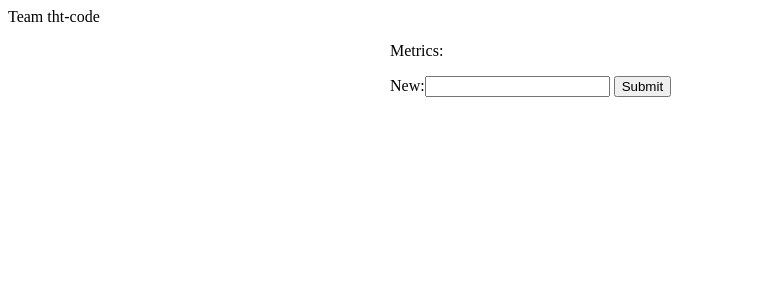
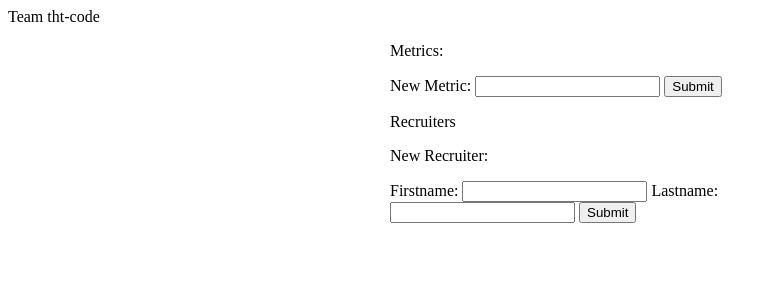
Before and after one commit to nxlouie/careerqueue, a Flask app: page /profile in a window 1280 px wide. Shown: the top 300 px of the page, without its empty margins (0-777 px from the left). Run offline with Flask 2, Linux system fonts and the light colour scheme; data that the repository does not hold is empty.

Commit message:
Finished profile....Booyah :fire:

```diff
--- a/controllers/profile.py
+++ b/controllers/profile.py
@@ -7,21 +7,55 @@ profile = Blueprint('profile', __name__, template_folder='templates')
 @profile.route('/profile', methods=['GET','POST'])
 def profile_route():
 
-	cur = db.cursor()
-	cur.execute('SELECT metric_name FROM Metrics')
 
-	metrics = cur.fetchall()
-	cur.close()
+  if request.method == 'GET':
 
-	if request.method == 'GET':
-		return render_template("profile.html", metrics = metrics)
+    cur = db.cursor()
+    cur.execute('SELECT metric_name FROM Metrics')
+    metrics = cur.fetchall()
+    cur.close()
 
-	if request.method == 'POST':
-		cur = db.cursor()
+    cur = db.cursor()
+    cur.execute('SELECT firstname, lastname FROM Recruiter')
+    recruiters = cur.fetchall()
+    cur.close()
 
-		metric = request.form.get('metric_name')
 
-		cur.execute('INSERT INTO Metrics (metric_id, metric_name) VALUES (NULL, %s)',(metric,))
-		cur.execute('SELECT metric_name FROM Metrics')
-		metrics = cur.fetchall()
-		return render_template("profile.html", metrics = metrics)
+    return render_template("profile.html", metrics = metrics, recruiters = recruiters)
+
+  if request.method == 'POST':
+
+    metrics = None
+    recruiters = None
+
+    if request.form.get('op') == 'metric':
+      cur = db.cursor()
+      metric = request.form.get('metric_name')
+      # insert
+      cur.execute('INSERT INTO Metrics (metric_id, metric_name) VALUES (NULL, %s)',(metric,))
+      cur.execute('SELECT metric_name FROM Metrics')
+      metrics = cur.fetchall()
+      cur.close()
+
+      cur = db.cursor()
+      cur.execute('SELECT firstname,lastname FROM Recruiter')
+      recruiters = cur.fetchall()
+      cur.close()
+
+
+    elif request.form.get('op') == 'recruiter':
+      cur = db.cursor()
+      firstname = request.form.get('recruiter_firstname')
+      lastname = request.form.get('recruiter_lastname')
+      # insert
+      cur.execute('INSERT INTO Recruiter (firstname, lastname) VALUES (%s, %s)',(firstname,lastname))
+      cur.execute('SELECT firstname,lastname FROM Recruiter')
+      recruiters = cur.fetchall()
+      cur.close()
+
+      cur = db.cursor()
+      cur.execute('SELECT metric_name FROM Metrics')
+      metrics = cur.fetchall()
+      cur.close()
+
+    return render_template("profile.html", metrics = metrics, recruiters = recruiters)
--- a/sql/tbl_create.sql
+++ b/sql/tbl_create.sql
@@ -4,9 +4,9 @@ CREATE TABLE Recruiter (
   recruiter_id    int           NOT NULL AUTO_INCREMENT,
   firstname       varchar(20)   NOT NULL,
   lastname        varchar(20)   NOT NULL,
-  total_time_sum  double        NOT NULL,
-  total_talks     int           NOT NULL,
-  last_start      TIMESTAMP     NOT NULL,
+  total_time_sum  double        NOT NULL DEFAULT 0,
+  total_talks     int           NOT NULL DEFAULT 0,
+  last_start      TIMESTAMP     NOT NULL DEFAULT CURRENT_TIMESTAMP,
   PRIMARY KEY (recruiter_id)
 );
 
--- a/templates/profile.html
+++ b/templates/profile.html
@@ -1,6 +1,5 @@
 {% extends "base.html" %}
 {% block content %}
-
 
 	<p>Metrics:</p>
 	{% if metrics %}
@@ -13,10 +12,29 @@
 
   <tr>
     <form action="{{ url_for('profile.profile_route') }}" method="POST">
-  			<td>New:<input type="text" name="metric_name"></td>
+      <td>New Metric: <input type="text" name="metric_name"></td>
+      <td><input type="submit" value="Submit"></td>
+      <input type="hidden" name="op" value="metric">
+    </form>
+  </tr>
+
+  <p>Recruiters</p>
+  {% if recruiters %}
+  	<ul style="list-style: none;">
+		  {% for recruiter in recruiters %}
+			 <li>{{ recruiter.firstname }} {{ recruiter.lastname }}</li>
+		  {% endfor %}
+		</ul>
+  {% endif %}
+
+  <p>New Recruiter:</p>
+  <tr>
+    <form action="{{ url_for('profile.profile_route') }}" method="POST">
+      <td>Firstname: <input type="text" name="recruiter_firstname"></td>
+      <td>Lastname: <input type="text" name="recruiter_lastname"></td>
+      <input type="hidden" name="op" value="recruiter">
       <td><input type="submit" value="Submit"></td>
     </form>
   </tr>
 
-
 {% endblock %}
```
Lines whose indentation alone changed are shown as unchanged.
